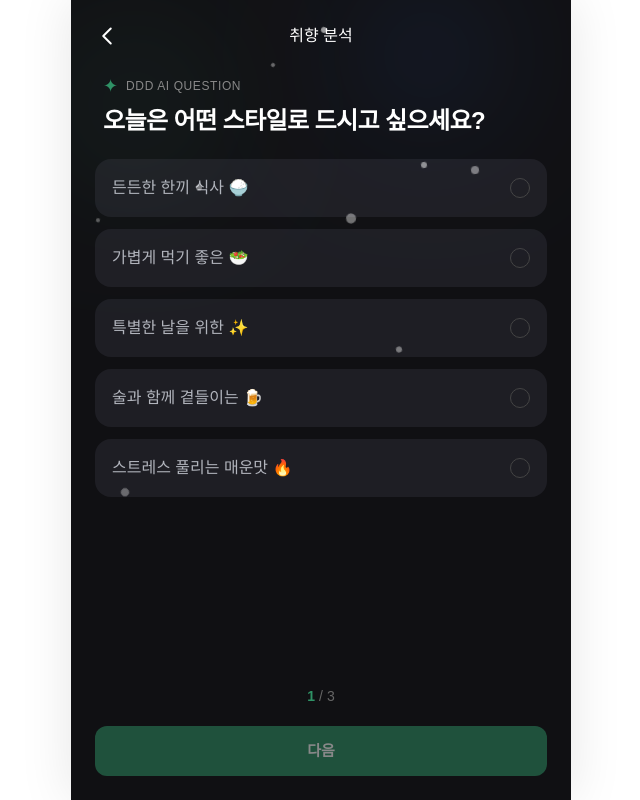
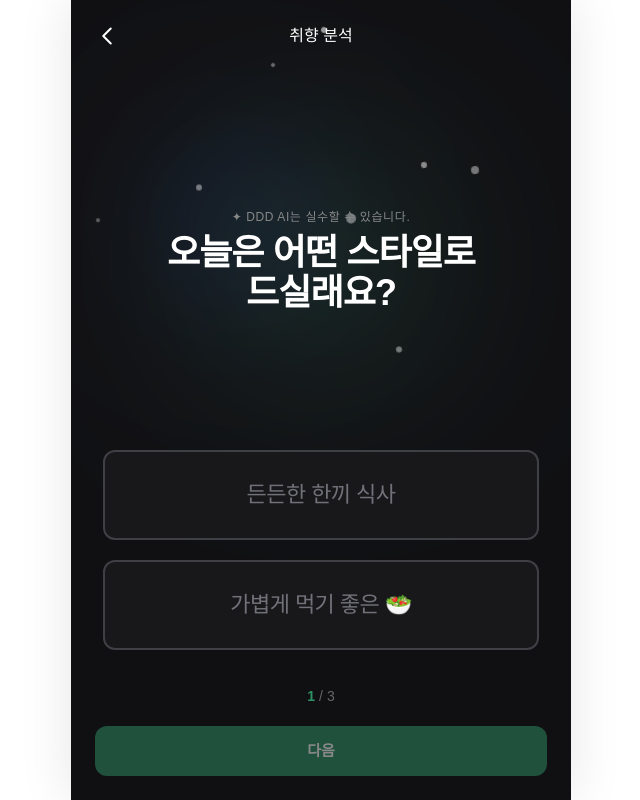
Before and after one commit to siniseong/dambi-Client, a Vue app: page /ai-question in a window 1280 px wide. Shown: the whole page, without its empty margins (319-959 px from the left). Built offline with nearby package versions, Linux system fonts and the light colour scheme; a web font is replaced by a local one.

Commit message:
feat :: 취향분석 페이지 퍼블리싱

```diff
--- a/src/page/AiQuestion.vue
+++ b/src/page/AiQuestion.vue
@@ -8,15 +8,10 @@ import SeasonalEffect from '../components/effects/SeasonalEffect.vue'
 
 const router = useRouter()
 const selectedOption = ref(null)
-
-// 임시 데이터
-const questionText = "오늘은 어떤 스타일로 드시고 싶으세요?"
+const questionText = '오늘은 어떤 스타일로 드실래요?'
 const options = [
-  { id: 1, text: "든든한 한끼 식사 🍚" },
-  { id: 2, text: "가볍게 먹기 좋은 🥗" },
-  { id: 3, text: "특별한 날을 위한 ✨" },
-  { id: 4, text: "술과 함께 곁들이는 🍺" },
-  { id: 5, text: "스트레스 풀리는 매운맛 🔥" }
+  { id: 1, text: '든든한 한끼 식사' },
+  { id: 2, text: '가볍게 먹기 좋은 🥗' },
 ]
 
 const handleSelect = (id) => {
@@ -24,9 +19,8 @@ const handleSelect = (id) => {
 }
 
 const goNext = () => {
-  if (selectedOption.value) {
-    console.log('Selected:', selectedOption.value)
-  }
+  if (!selectedOption.value) return
+  console.log('Selected:', selectedOption.value)
 }
 </script>
 
@@ -35,53 +29,45 @@ const goNext = () => {
     <SeasonalEffect />
     <PageHeader title="취향 분석" />
     <div class="flex-1 flex flex-col w-full pt-4">
-      <div class="relative w-full mb-10 mt-6">
-        <div class="absolute -top-10 -left-10 w-40 h-40 bg-[#2F9266] rounded-full mix-blend-screen filter blur-[60px] opacity-10"></div>
-        <div class="absolute -bottom-4 right-10 w-40 h-40 bg-blue-600 rounded-full mix-blend-screen filter blur-[60px] opacity-10"></div>
-        <div class="relative p-2">
-          <div class="relative z-10">
-            <div class="flex items-center gap-2 mb-1">
-              <span class="text-[#2F9266] text-lg">✦</span>
-              <span class="text-[#888] text-xs font-medium tracking-wider">DDD AI QUESTION</span>
-            </div>
-            <h1 class="text-white text-2xl font-bold leading-snug whitespace-pre-line break-keep tracking-tight mb-[-26px]">
-              {{ questionText }}
-            </h1>
+      <div class="relative w-full mb-6 mt-6 flex-1 flex items-center justify-center min-h-0">
+        <div class="absolute inset-0 flex items-center justify-center">
+          <div class="w-64 h-64 bg-[#2F9266] rounded-full mix-blend-screen filter blur-[80px] opacity-15"></div>
+          <div class="absolute w-48 h-48 bg-blue-600 rounded-full mix-blend-screen filter blur-[60px] opacity-10 -translate-x-20 -translate-y-10"></div>
+        </div>
+
+        <div class="relative z-10 text-center px-4">
+          <div class="flex items-center justify-center gap-2 mb-2">
+            <span class="text-[#888] text-xs font-medium tracking-wider">✦ DDD AI는 실수할 수 있습니다.</span>
           </div>
+          <h1 class="text-white text-3xl sm:text-4xl font-bold leading-tight whitespace-pre-line break-keep tracking-tight">
+            {{ questionText }}
+          </h1>
         </div>
       </div>
 
-      <div class="flex flex-col gap-3 w-full">
+      <div class="flex flex-col gap-5 w-full px-2 pb-4 -mt-8">
         <button
-          v-for="option in options"
+          v-for="(option, index) in options"
           :key="option.id"
           @click="handleSelect(option.id)"
-          class="w-full p-4 rounded-2xl text-left transition-all duration-200 flex items-center justify-between group border border-transparent"
+          class="group relative w-full py-7 rounded-xl transition-all duration-200 border-2 text-center active:scale-[0.99]"
           :class="[
             selectedOption === option.id
-              ? 'bg-[#2F9266] bg-opacity-20 border-[#2F9266] text-white'
-              : 'bg-[#1E1E24] text-[#b1b4bc] hover:bg-[#2C2C35] border-transparent'
+              ? 'bg-[#18181b] border-[#2F9266]'
+              : 'bg-[#18181b] border-[#3f3f46] hover:bg-[#1f1f23] hover:border-[#52525b]'
           ]"
         >
-          <span class="text-[16px] font-medium">{{ option.text }}</span>
-
-          <div
-            class="w-5 h-5 rounded-full border flex items-center justify-center transition-colors duration-200"
-            :class="[
-              selectedOption === option.id
-                ? 'border-[#2F9266] bg-[#2F9266]'
-                : 'border-[#444] group-hover:border-[#666]'
-            ]"
+          <span
+            class="text-[20px] sm:text-[22px] tracking-tight transition-all duration-200 break-keep leading-snug"
+            :class="selectedOption === option.id ? 'text-white font-semibold' : 'text-[#71717a] font-normal group-hover:text-[#d4d4d8]'"
           >
-            <svg v-if="selectedOption === option.id" xmlns="http://www.w3.org/2000/svg" viewBox="0 0 20 20" fill="currentColor" class="w-3.5 h-3.5 text-white">
-              <path fill-rule="evenodd" d="M16.704 4.153a.75.75 0 01.143 1.052l-8 10.5a.75.75 0 01-1.127.075l-4.5-4.5a.75.75 0 011.06-1.06l3.894 3.893 7.48-9.817a.75.75 0 011.05-.143z" clip-rule="evenodd" />
-            </svg>
-          </div>
+            {{ option.text }}
+          </span>
         </button>
       </div>
     </div>
 
-    <div class="w-full flex flex-col gap-3">
+    <div class="w-full flex flex-col gap-3 mt-5">
       <div class="flex justify-center items-center gap-1 mb-2">
         <span class="text-[#2F9266] font-bold text-sm">1</span>
         <span class="text-[#666] font-medium text-sm">/ 3</span>
```
Also changed, not shown: 1 other file (tests, documents, lock files or other folders).
